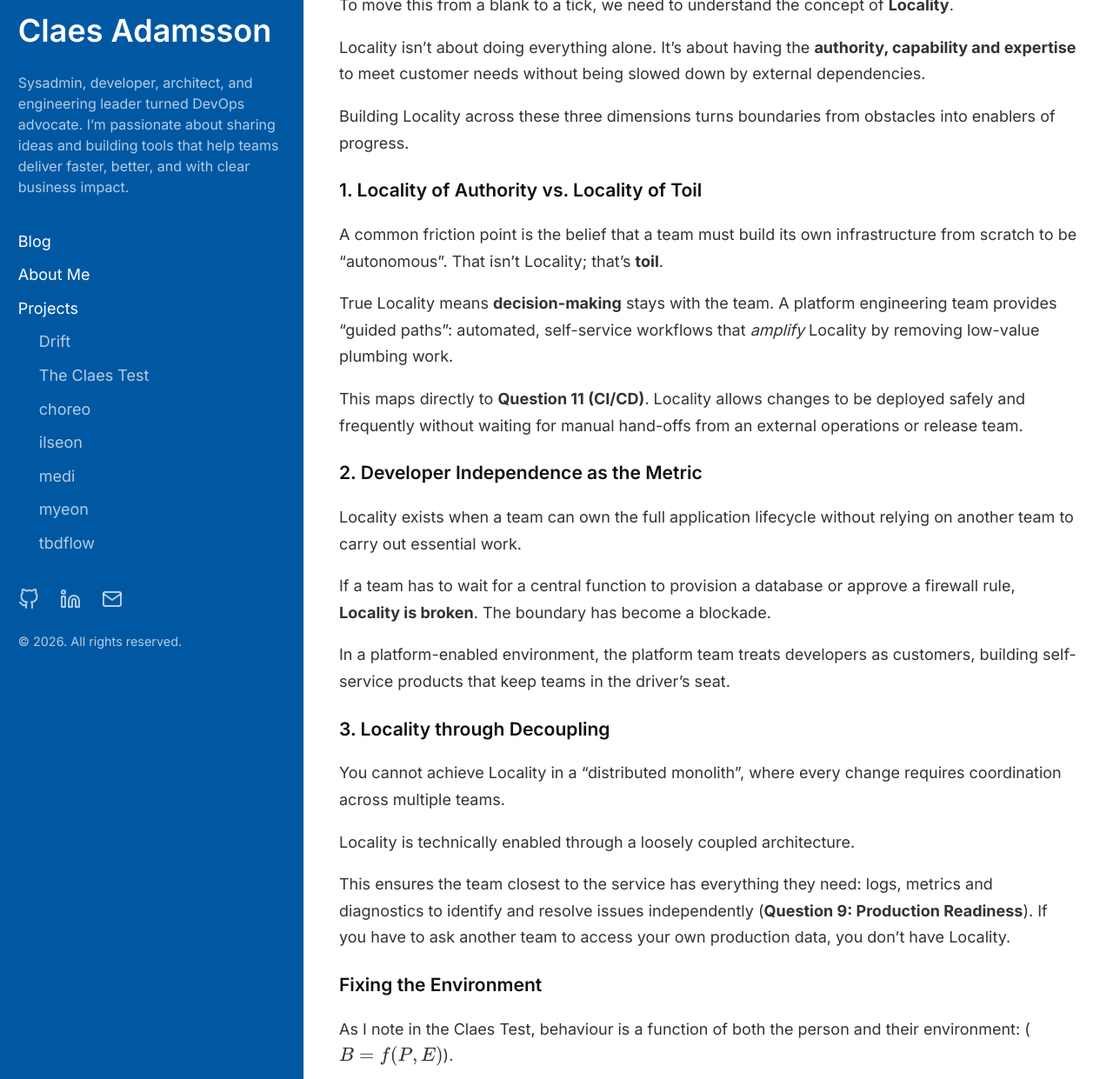
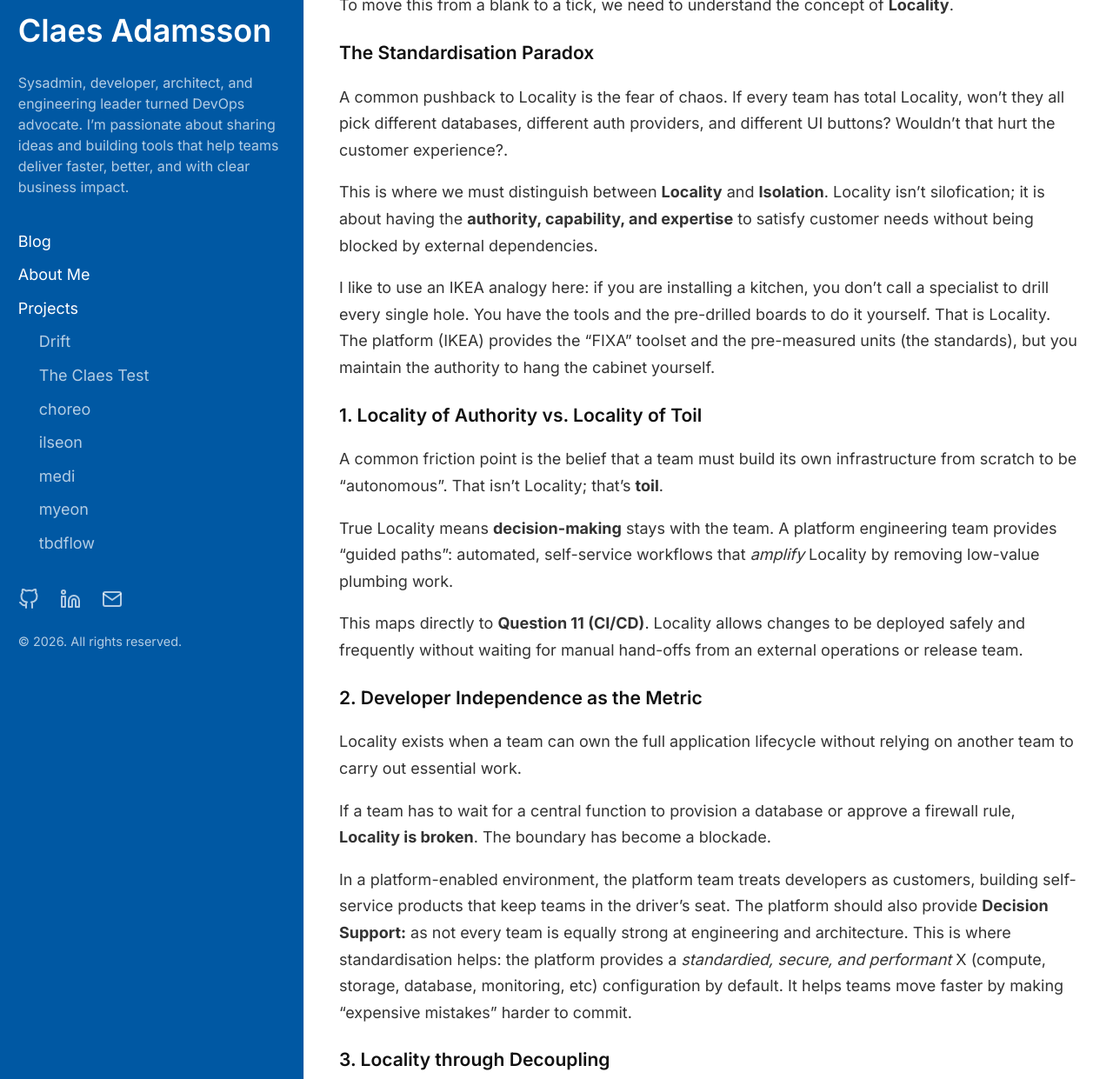
Before and after one commit to cladam/cladam.github.io, a Jekyll site: the page built from _posts/2026-02-09-locality.md, in a window 1280 px wide and 1400 px high, scrolled down 265 px, cut to the strip 159-1400 px from the top of the window. Shown: the whole strip at 87% size. Built offline with Jekyll 4.4.1, drawn with Linux system fonts in a browser that asks for light colours; comment, search, counter and statistics services are not loaded; some of the changed text lies outside the part shown.

Commit message:
feat: add paragraph about the standardisation paradox

```diff
--- a/_posts/2026-02-09-locality.md
+++ b/_posts/2026-02-09-locality.md
@@ -13,9 +13,13 @@ In many organisations, this box is left unticked. Progress depends on hand-offs,
 
 To move this from a blank to a tick, we need to understand the concept of **Locality**.
 
-Locality isn’t about doing everything alone. It’s about having the **authority, capability and expertise** to meet customer needs without being slowed down by external dependencies.
+### The Standardisation Paradox
 
-Building Locality across these three dimensions turns boundaries from obstacles into enablers of progress.
+A common pushback to Locality is the fear of chaos. If every team has total Locality, won’t they all pick different databases, different auth providers, and different UI buttons? Wouldn’t that hurt the customer experience?.
+
+This is where we must distinguish between **Locality** and **Isolation**. Locality isn’t silofication; it is about having the **authority, capability, and expertise** to satisfy customer needs without being blocked by external dependencies.
+
+I like to use an IKEA analogy here: if you are installing a kitchen, you don't call a specialist to drill every single hole. You have the tools and the pre-drilled boards to do it yourself. That is Locality. The platform (IKEA) provides the "FIXA" toolset and the pre-measured units (the standards), but you maintain the authority to hang the cabinet yourself.
 
 ### 1. Locality of Authority vs. Locality of Toil
 
@@ -31,13 +35,11 @@ Locality exists when a team can own the full application lifecycle without relyi
 
 If a team has to wait for a central function to provision a database or approve a firewall rule, **Locality is broken**. The boundary has become a blockade.
 
-In a platform-enabled environment, the platform team treats developers as customers, building self-service products that keep teams in the driver’s seat.
+In a platform-enabled environment, the platform team treats developers as customers, building self-service products that keep teams in the driver’s seat. The platform should also provide **Decision Support:** as not every team is equally strong at engineering and architecture. This is where standardisation helps: the platform provides a *standardied, secure, and performant* X (compute, storage, database, monitoring, etc) configuration by default. It helps teams move faster by making "expensive mistakes" harder to commit.
 
 ### 3. Locality through Decoupling
 
-You cannot achieve Locality in a “distributed monolith”, where every change requires coordination across multiple teams.
-
-Locality is technically enabled through a loosely coupled architecture.
+You cannot achieve Locality in a "distributed monolith" where every minor change requires a coordination meeting across multiple teams. Locality is technically supported by a **loosely coupled architecture**.
 
 This ensures the team closest to the service has everything they need: logs, metrics and diagnostics to identify and resolve issues independently (**Question 9: Production Readiness**). If you have to ask another team to access your own production data, you don’t have Locality.
 
@@ -51,7 +53,7 @@ By building platforms that enable Locality, we remove the structural friction th
 
 **Locality is about ownership. Platform engineering is what makes that ownership scalable.**
 
-Interestingly, Locality is the first of the Five Ideals of DevOps. It is not a “nice to have”; it is the structural foundation that enables flow, continuous improvement, psychological safety and real customer focus. The Claes Test is, in many ways, a practical way of measuring whether Locality actually exists inside an organisation.
+Interestingly, Locality is the first of the **Five Ideals of DevOps**. It is not a “nice to have”; it is the structural foundation that enables flow, continuous improvement, psychological safety and real customer focus. The Claes Test is, in many ways, a practical way of measuring whether Locality actually exists inside an organisation.
 
 If boundaries are blocking progress in your organisation, the Claes Test can help you pinpoint where Locality is breaking down.
 
```
